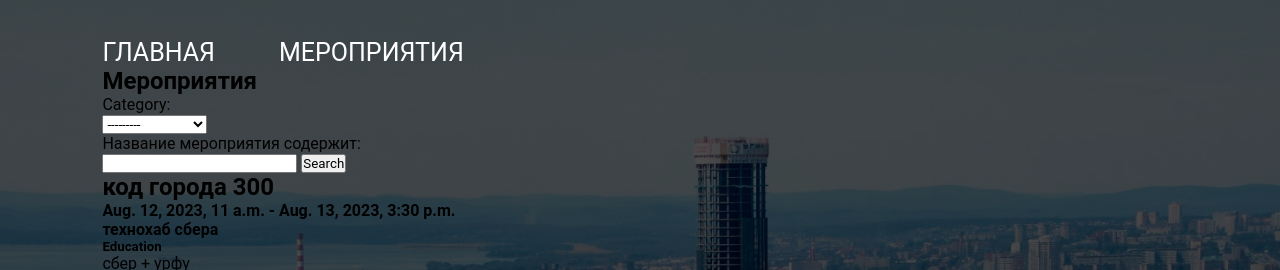
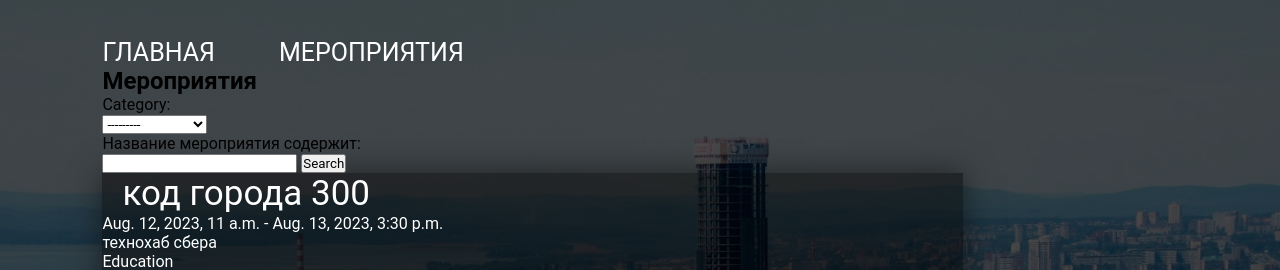
Before and after one commit to katanabana/HelloEKB, a Django app: page /events/ in a window 1280 px wide. Shown: the top 270 px of the page. Run offline with Django 4.2, Linux system fonts and the light colour scheme; data comes from the database, SQL or seed files in the repository.

Commit message:
add styles to events page

```diff
--- a/HelloEkaterinburg/events/templates/events/events.html
+++ b/HelloEkaterinburg/events/templates/events/events.html
@@ -1,10 +1,5 @@
 {% extends "main/base.html" %}
-
-
-{% block title %}
-{{ title }}
-{% endblock %}
-
+{% load static %}
 {% block content %}
 <h2>Мероприятия</h2>
 <form action="" method="get">
@@ -15,14 +10,16 @@
     {{ filter.form.name }}
     <button type="submit">Search</button>
 </form>
-{% for event in filter.qs %}
-<div>
-    <h2>{{ event.name }}</h2>
-    <h4>{{ event.start_datetime }} - {{ event.end_datetime }}</h4>
-    <h4>{{ event.place }}</h4>
-    <h5>{{ event.category }}</h5>
-    <p>{{ event.description }}</p>
-    <img src="{{ event.image }}">
+<div class="cards_container">
+    {% for event in filter.qs %}
+        <div class="event_card">
+            <div class="event_name">{{ event.name }}</div>
+            <div class="event_time">{{ event.start_datetime }} - {{ event.end_datetime }}</div>
+            <div class="event_place">{{ event.place }}</div>
+            <div class="event_category">{{ event.category }}</div>
+            <div class="event_description">{{ event.description }}</div>
+            <img class="event_img" src="{{ event.image }}">
+        </div>
+    {% endfor %}
 </div>
-{% endfor %}
 {% endblock %}
--- a/HelloEkaterinburg/main/static/main/css/main.css
+++ b/HelloEkaterinburg/main/static/main/css/main.css
@@ -34,3 +34,19 @@
     color: #fff;
     font-size: 65px;
 }
+
+.cards_container{
+    color: #fff;
+}
+
+.event_card{
+    align-items: center;
+    width: 80%;
+    background-color: rgba(0,0,0, 0.45);
+    box-shadow: 0 0 30px rgba(0, 0, 0, .5);
+}
+
+.event_name{
+    margin-left: 20px;
+    font-size: 35px;
+}
```
Also changed, not shown: HelloEkaterinburg/events/static/events/css/events.css (added, +7 -0 lines).
